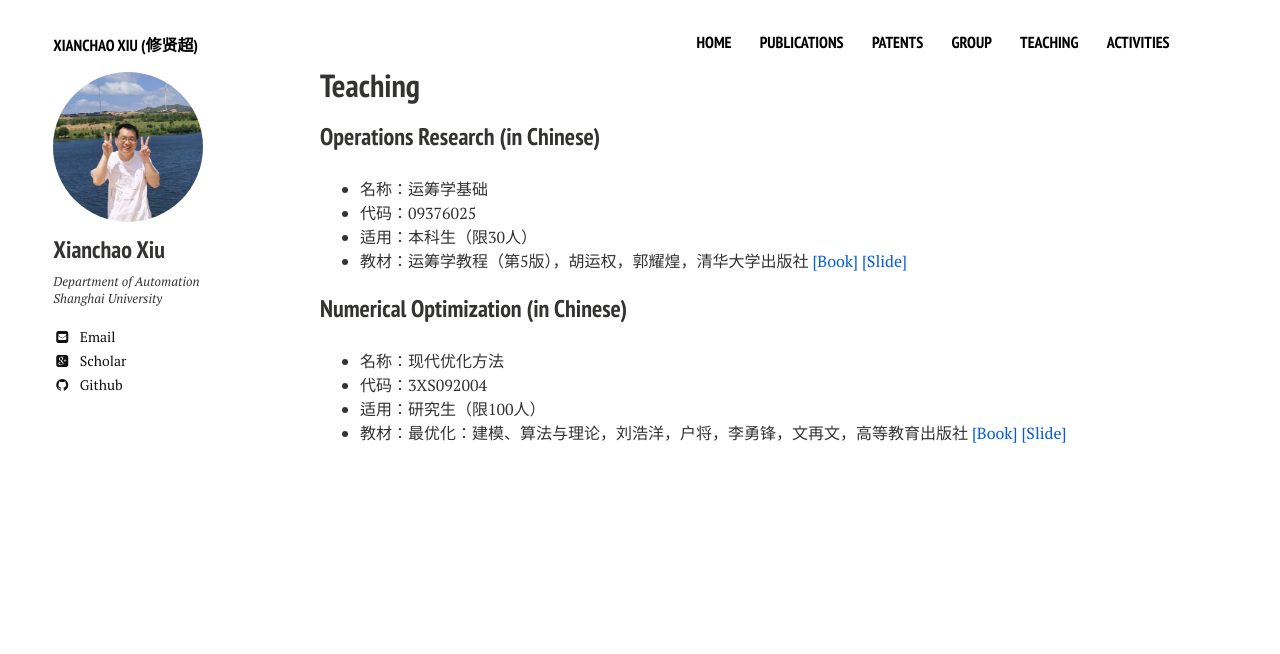
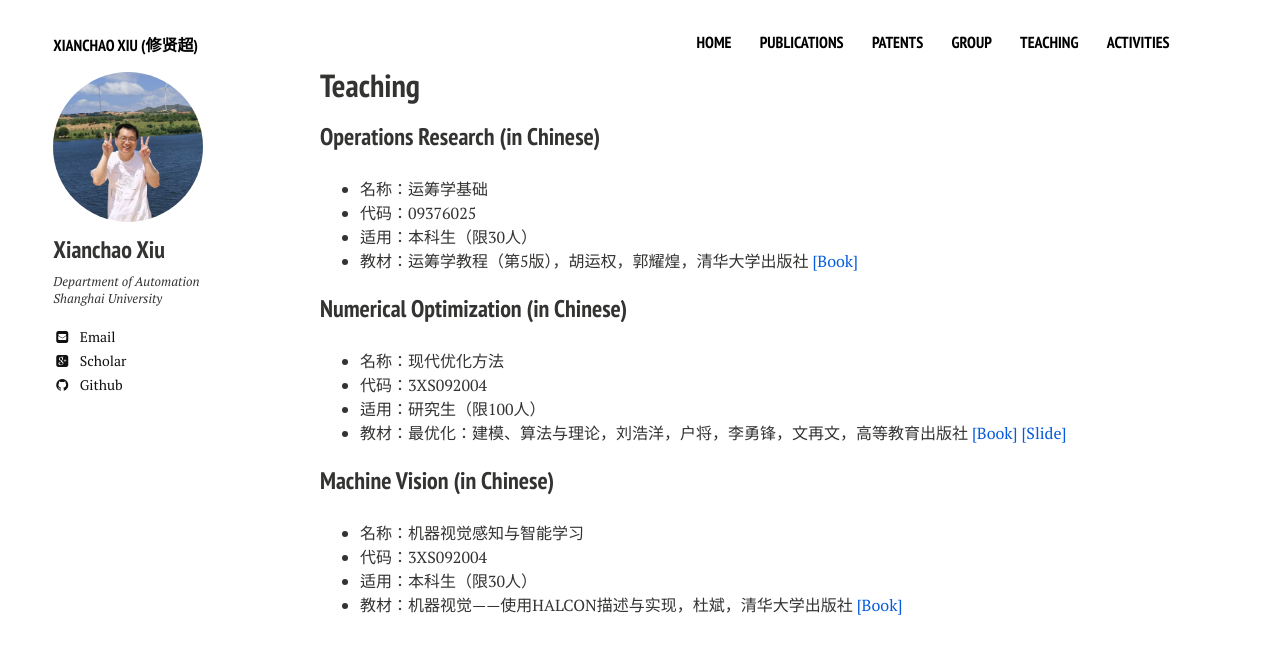
Before and after one commit to xianchaoxiu/xianchaoxiu.github.io, a Jekyll site: the page built from teaching/index.md, in a window 1280 px wide. Shown: the top 654 px of the page. Built offline with Jekyll 4.4.1, drawn with Linux system fonts in a browser that asks for light colours; nearby versions of some CDN libraries.

Commit message:
Update index.md

```diff
--- a/teaching/index.md
+++ b/teaching/index.md
@@ -12,7 +12,7 @@ share: false
 * 名称：运筹学基础<br>
 * 代码：09376025 <br>
 * 适用：本科生（限30人） <br>
-* 教材：运筹学教程（第5版），胡运权，郭耀煌，清华大学出版社 <a href="https://item.jd.com/12931035.html" class="textlink" target="_blank">[Book]</a> <a href="https://github.com/xianchaoxiu/Operations-Research" class="textlink" target="_blank">[Slide]</a> <br>
+* 教材：运筹学教程（第5版），胡运权，郭耀煌，清华大学出版社 <a href="https://item.jd.com/12931035.html" class="textlink" target="_blank">[Book]</a> <br>
 
 
 ### Numerical Optimization (in Chinese)
@@ -20,3 +20,9 @@ share: false
 * 代码：3XS092004 <br>
 * 适用：研究生（限100人） <br>
 * 教材：最优化：建模、算法与理论，刘浩洋，户将，李勇锋，文再文，高等教育出版社 <a href="https://item.jd.com/13064530.html" class="textlink" target="_blank">[Book]</a> <a href="http://faculty.bicmr.pku.edu.cn/~wenzw/optbook.html" class="textlink" target="_blank">[Slide]</a> <br>
+
+### Machine Vision (in Chinese)
+* 名称：机器视觉感知与智能学习<br>
+* 代码：3XS092004 <br>
+* 适用：本科生（限30人） <br>
+* 教材：机器视觉——使用HALCON描述与实现，杜斌，清华大学出版社 <a href="https://item.jd.com/13214224.html" class="textlink" target="_blank">[Book]</a> <br>
```
